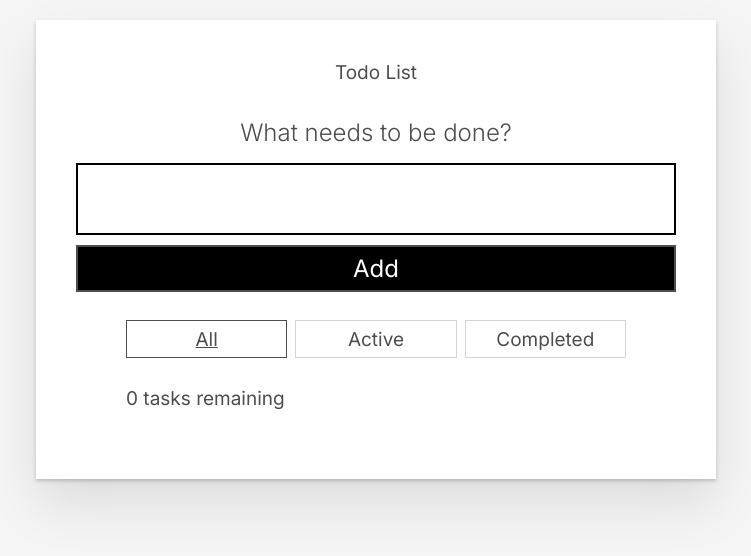
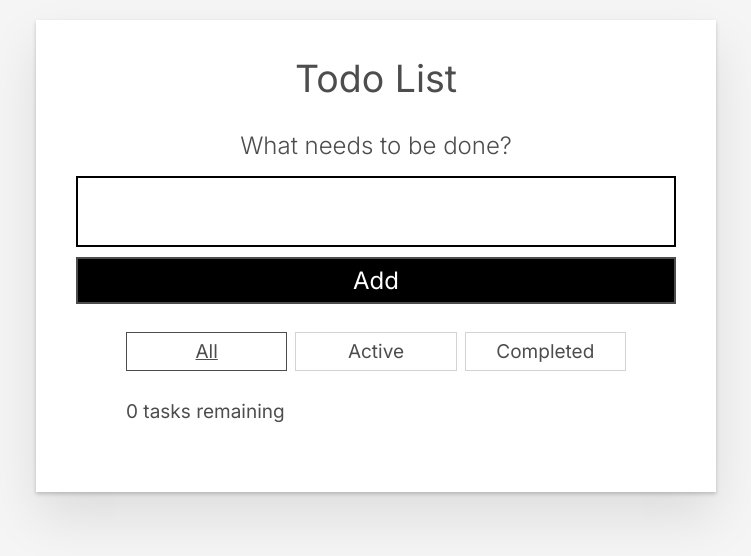
Before and after one commit to Jarpiino/to-do-app-nextjs, a Next.js app: page / in a window 1280 px wide. Shown: the top 556 px of the page, without its empty margins (264-1015 px from the left). Built offline with nearby package versions, Linux system fonts and the light colour scheme.

Commit message:
changed H1 size

```diff
--- a/app/page.jsx
+++ b/app/page.jsx
@@ -109,7 +109,7 @@ function Home() {
 
   return (
     <div className="todoapp stack-large">
-      <h1>Todo List</h1>
+      <h1 className="text-6xl">Todo List</h1>
       <Form addTask={addTask} />
       <div className="filters btn-group stack-exception">{filterList}</div>
       <h2 id="list-heading" tabIndex="-1" ref={listHeadingRef}>
```
